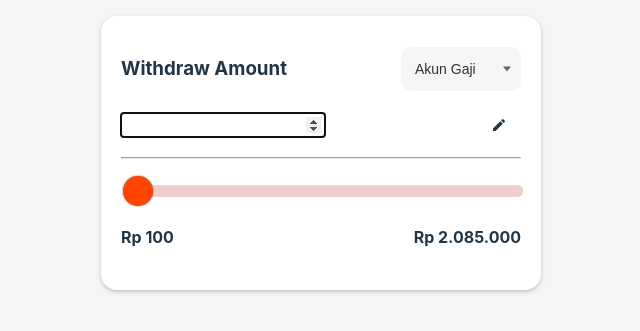
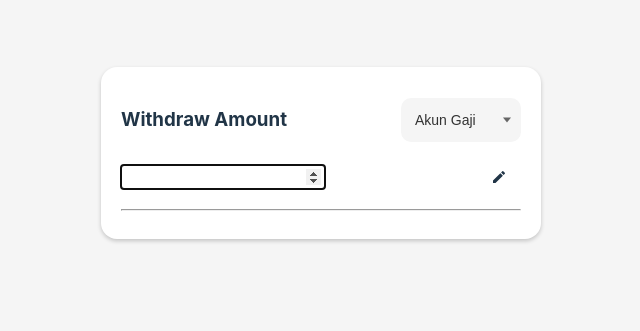
Before and after one commit to ErgaAsDev/casestudy-gajigesa, a React (Vite) app: page / in a window 1280 px wide. Shown: the part 247-578 px from the top of the page, without its empty margins (319-959 px from the left). Built offline with nearby package versions, Linux system fonts and the light colour scheme.

Commit message:
Cleaning up

```diff
--- a/src/App.jsx
+++ b/src/App.jsx
@@ -1,8 +1,7 @@
-import React, { useEffect } from "react";
+import React, { Suspense, useEffect } from "react";
 import { useDispatch, useSelector } from "react-redux";
 import { fetchAccountsData } from "./actions/accountActions";
 import AccountContainer from "./components/AccountContainer";
-
 
 function App() {
   const dispatch = useDispatch();
@@ -18,7 +17,9 @@ function App() {
 
   return (
     <div className="main-container">
-      <AccountContainer accounts={accounts} />
+      <Suspense fallback={<div>Loading....</div>}>
+        <AccountContainer accounts={accounts} />
+      </Suspense>
     </div>
   );
 }
--- a/src/api/accounts.js
+++ b/src/api/accounts.js
@@ -3,7 +3,7 @@ const accountsData = [
     id: 0,
     name: "Akun Gaji",
     color: "whitesmoke",
-    gaji: 100,
+    gaji: "",
     hasSlider: false
   },
   {
--- a/src/components/AccountContainer.jsx
+++ b/src/components/AccountContainer.jsx
@@ -1,6 +1,8 @@
-import React from "react";
-import { MdEdit } from "react-icons/md";
+import React, { useState } from "react";
+
 import useAccountChange from "../hooks/useAccountChange";
+import SliderFrame from "./SliderFrame";
+import DropdownFrame from "./DropdownFrame";
 
 const AccountContainer = ({ accounts }) => {
   const {
@@ -12,68 +14,39 @@ const AccountContainer = ({ accounts }) => {
     inputRef,
     sliderValue,
     handleSliderChange,
+  } = useAccountChange();
 
-  } = useAccountChange(accounts);
+  const [showSlider, setShowSlider] = useState(false); // New state to handle visibility
 
-  const inputAttributes = {
-    className: "salary-amount",
-    type: "number",
-    value: selectedNumber,
-    ref: inputRef,
-    onChange: handleInputChange,
-    autoFocus: true,
+  // Function to handle the select change and toggle the visibility of SliderFrame
+  const handleAccountSelectChange = () => {
+    handleSelectChange(); // Call the original handleSelectChange from the custom hook
+    const selectedIndex = selectRef.current.selectedIndex;
+    const selectedOption = selectRef.current.options[selectedIndex];
+    const hasSlider = selectedOption.getAttribute("data-has-slider");
+    setShowSlider(hasSlider === "true");
   };
-
-
 
   return (
     <div className="dropdown-container" data-testid="dropdown-component">
-      <div className="dropdown-frame">
-        <h3>Withdraw Amount</h3>
-        <div className="select-container">
-          <select
-            id="accountDropdown"
-            ref={selectRef}
-            onChange={handleSelectChange}
-          >
-            {accounts.map((account) => (
-              <option
-                key={account.id}
-                value={account.name}
-                data-color={account.color}
-                data-gaji={account.gaji}
-                data-has-slider={account.hasSlider}
-                style={{ backgroundColor: account.color }}
-              >
-                {account.name}
-              </option>
-            ))}
-          </select>
-        </div>
-      </div>
-      <div className="salary-frame">
-        <input {...inputAttributes} data-testid="salary-input" />
-        <MdEdit className="edit-icon" />
-      </div>
+      <DropdownFrame
+        selectedNumber={selectedNumber}
+        selectRef={selectRef}
+        inputRef={inputRef}
+        handleAccountSelectChange={handleAccountSelectChange}
+        handleInputChange={handleInputChange}
+        accounts={accounts}
+      />
       <hr />
-
-        <div className="slider-frame">
-          <input
-            className="slider"
-            type="range"
-            min={100}
-            max={2085000}
-            step={1}
-            ref={sliderRef}
-            value={sliderValue}
-            onChange={handleSliderChange}
-          />
-          <div className="min-max">
-            <h4>Rp 100</h4>
-            <h4>Rp 2.085.000</h4>
-          </div>
-        </div>
-
+      {showSlider && ( // Render SliderFrame based on showSlider state
+        <SliderFrame
+          sliderRef={sliderRef}
+          sliderValue={sliderValue}
+          handleSliderChange={handleSliderChange}
+          showSlider={showSlider}
+          selectedNumber={selectedNumber}
+        />
+      )}
     </div>
   );
 };
--- /dev/null
+++ b/src/components/DropdownFrame.jsx
@@ -0,0 +1,52 @@
+import React from "react";
+import { MdEdit } from "react-icons/md";
+const DropdownFrame = ({
+  selectRef,
+  handleAccountSelectChange,
+  accounts,
+  selectedNumber,
+  inputRef,
+  handleInputChange,
+}) => {
+  return (
+    <>
+      <div className="dropdown-frame">
+        <h3>Withdraw Amount</h3>
+        <div className="select-container">
+          <select
+            id="accountDropdown"
+            ref={selectRef}
+            onChange={handleAccountSelectChange}
+          >
+            {accounts.map((account) => (
+              <option
+                key={account.id}
+                value={account.name}
+                data-color={account.color}
+                data-gaji={account.gaji}
+                data-has-slider={account.hasSlider}
+                style={{ backgroundColor: account.color }}
+              >
+                {account.name}
+              </option>
+            ))}
+          </select>
+        </div>
+      </div>
+      <div className="salary-frame">
+        <input
+          className="salary-amount"
+          type="number"
+          value={selectedNumber}
+          ref={inputRef}
+          onChange={handleInputChange}
+          autoFocus
+          data-testid="salary-input"
+        />
+        <MdEdit className="edit-icon" />
+      </div>
+    </>
+  );
+};
+
+export default DropdownFrame;
--- /dev/null
+++ b/src/components/SliderFrame.jsx
@@ -0,0 +1,35 @@
+import React from "react";
+
+const SliderFrame = ({
+  sliderRef,
+  sliderValue,
+  handleSliderChange,
+  showSlider,
+  selectedNumber,
+}) => {
+  const percentage = ((Number(selectedNumber) - 100) / (2085000 - 100)) * 100;
+
+  return (
+    <>
+      <div className="slider-frame">
+        <input
+          className="slider"
+          type="range"
+          min={100}
+          max={2085000}
+          step={1}
+          ref={sliderRef}
+          value={sliderValue}
+          onChange={handleSliderChange}
+          style={showSlider ? { backgroundSize: `${percentage}% 100%` } : ""}
+        />
+        <div className="min-max">
+          <h4>Rp 100</h4>
+          <h4>Rp 2.085.000</h4>
+        </div>
+      </div>
+    </>
+  );
+};
+
+export default SliderFrame;
--- a/src/hooks/useAccountChange.js
+++ b/src/hooks/useAccountChange.js
@@ -1,26 +1,30 @@
-import { useRef, useState, useEffect } from "react";
+import { useRef, useState } from "react";
 
-const useAccountChange = (accountData) => {
+const useAccountChange = () => {
   const selectRef = useRef(null);
   const sliderRef = useRef(null);
   const inputRef = useRef(null);
   const [selectedNumber, setSelectedNumber] = useState("");
   const [sliderValue, setSliderValue] = useState(100);
 
-  const handleSelectChange = (e) => {
+  const handleSelectChange = () => {
     const selectedIndex = selectRef.current.selectedIndex;
     const selectedOption = selectRef.current.options[selectedIndex];
     const selectedColor = selectedOption.getAttribute("data-color");
     const selectedNumber = selectedOption.getAttribute("data-gaji");
 
     //  //
-    selectRef.current.style.backgroundColor = selectedColor;
+    if (selectRef.current) {
+      selectRef.current.style.backgroundColor = selectedColor;
+    }
     //  //
 
     if (Number(selectedNumber) >= 100) {
       const percentage =
         ((Number(selectedNumber) - 100) / (2085000 - 100)) * 100;
-      sliderRef.current.style.backgroundSize = `${percentage}% 100%`;
+      if (sliderRef.current) {
+        sliderRef.current.style.backgroundSize = `${percentage}% 100%`;
+      }
     } else {
       sliderRef.current.style.backgroundSize = `0% 100%`;
     }
@@ -35,7 +39,9 @@ const useAccountChange = (accountData) => {
     setSelectedNumber(Number(selectedValue));
     setSliderValue(e.target.value);
     const percentage = ((selectedValue - 100) / (2085000 - 100)) * 100;
-    sliderRef.current.style.backgroundSize = `${percentage}% 100%`;
+    if (sliderRef.current) {
+      sliderRef.current.style.backgroundSize = `${percentage}% 100%`;
+    }
   };
 
   const handleInputChange = (e) => {
@@ -43,7 +49,9 @@ const useAccountChange = (accountData) => {
     setSelectedNumber(e.target.value);
     setSliderValue(Number(inputValue));
     const percentage = ((inputValue - 100) / (2085000 - 100)) * 100;
-    sliderRef.current.style.backgroundSize = `${percentage}% 100%`;
+    if (sliderRef.current) {
+      sliderRef.current.style.backgroundSize = `${percentage}% 100%`;
+    }
   };
 
   return {
```
